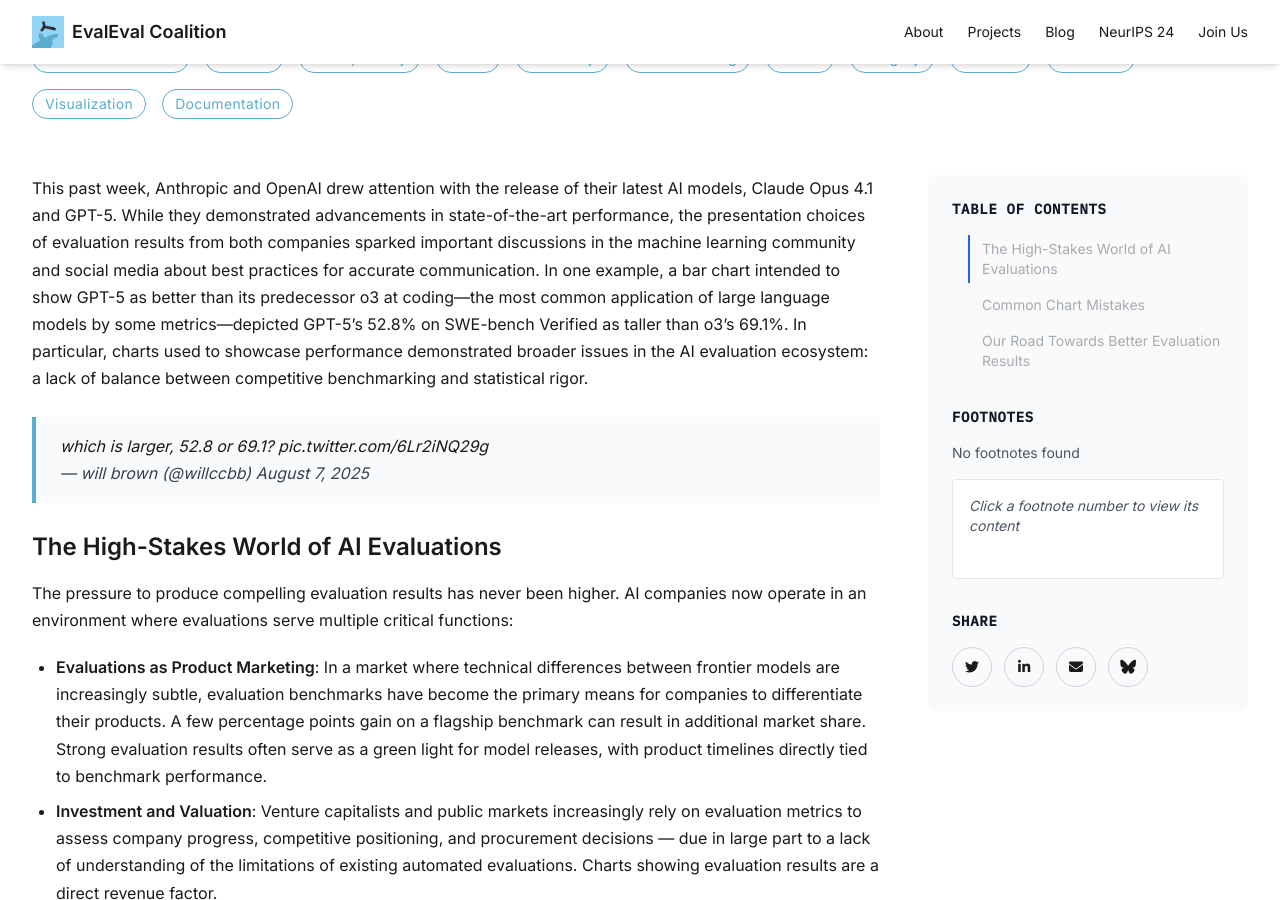
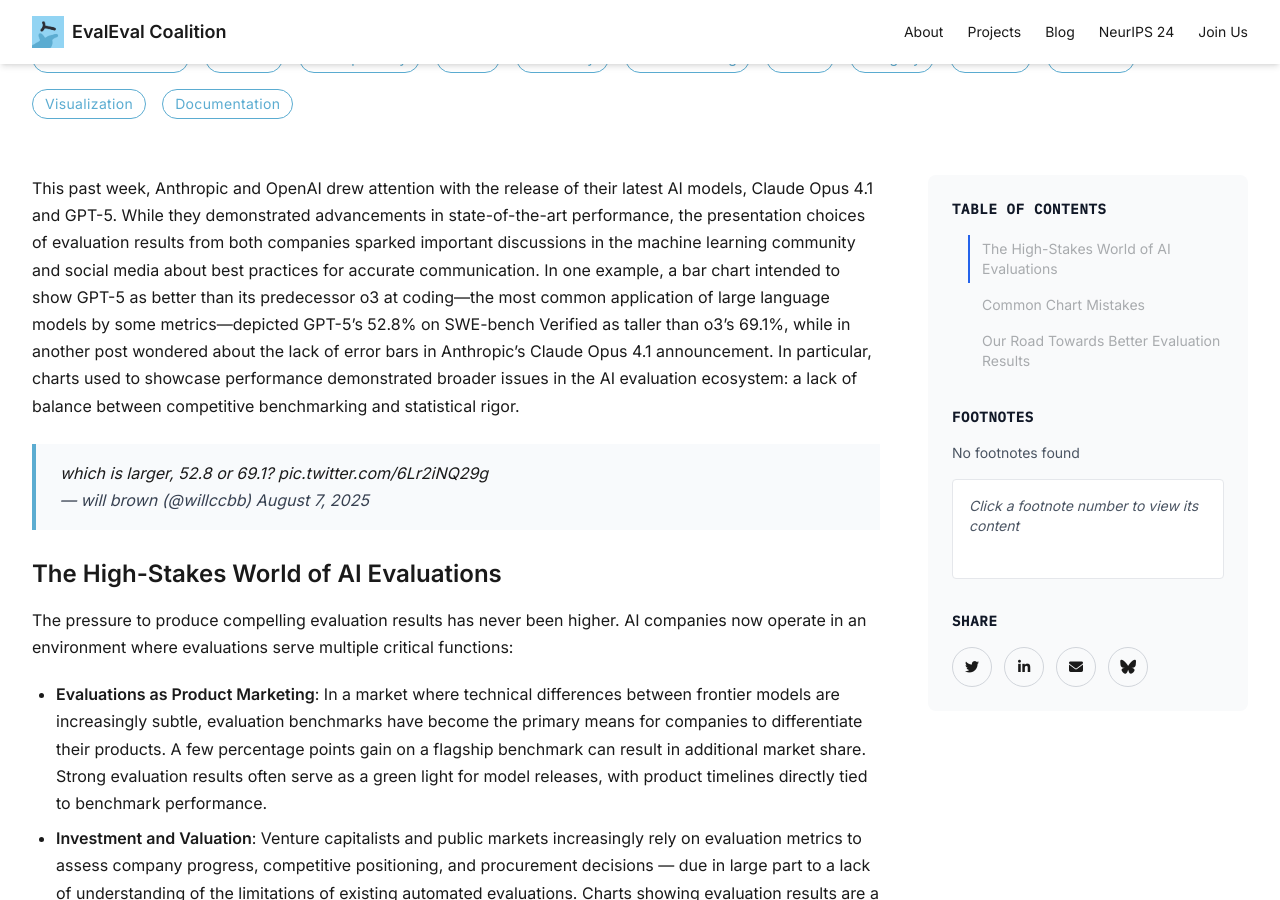
Before and after one commit to evaleval/evaleval.github.io, a Jekyll site: the page built from _posts/2025-08-10-blog-chart-crisis.md, in a window 1280 px wide and 900 px high, scrolled down 617 px. Built offline with Jekyll 4.4.1, drawn with Linux system fonts in a browser that asks for light colours; nearby versions of some CDN libraries; comment, search, counter and statistics services are not loaded.

Commit message:
Update 2025-08-10-blog-chart-crisis.md

```diff
--- a/_posts/2025-08-10-blog-chart-crisis.md
+++ b/_posts/2025-08-10-blog-chart-crisis.md
@@ -27,7 +27,7 @@
 description: "Charts used to showcase performance demonstrate broader issues in the AI evaluation ecosystem: a lack of balance between competitive benchmarking and statistical rigor."
 ---
 
-This past week, Anthropic and OpenAI drew attention with the release of their latest AI models, Claude Opus 4.1 and GPT-5. While they demonstrated advancements in state-of-the-art performance, the presentation choices of evaluation results from both companies sparked important discussions in the machine learning community and [social media](https://x.com/graphcrimes?s=21&t=DGhtzlwtn9OagRKXx6ySYw) about best practices for accurate communication. In one example, a bar chart intended to show GPT-5 as better than its predecessor o3 at coding—the most common application of large language models by some metrics—depicted GPT-5’s 52.8% on SWE-bench Verified as taller than o3’s 69.1%. In particular, charts used to showcase performance demonstrated broader issues in the AI evaluation ecosystem: a lack of balance between competitive benchmarking and statistical rigor.
+This past week, Anthropic and OpenAI drew attention with the release of their latest AI models, Claude Opus 4.1 and GPT-5. While they demonstrated advancements in state-of-the-art performance, the presentation choices of evaluation results from both companies sparked important discussions in the machine learning community and [social media](https://x.com/graphcrimes?s=21&t=DGhtzlwtn9OagRKXx6ySYw) about best practices for accurate communication. In one example, a bar chart intended to show GPT-5 as better than its predecessor o3 at coding—the most common application of large language models by some metrics—depicted GPT-5’s 52.8% on SWE-bench Verified as taller than o3’s 69.1%, while in another [post](https://x.com/jessicadai_/status/1952940745675162114) wondered about the lack of error bars in Anthropic's Claude Opus 4.1 announcement. In particular, charts used to showcase performance demonstrated broader issues in the AI evaluation ecosystem: a lack of balance between competitive benchmarking and statistical rigor.
 
 <blockquote class="twitter-tweet"><p lang="en" dir="ltr">which is larger, 52.8 or 69.1? <a href="https://t.co/6Lr2iNQ29g">pic.twitter.com/6Lr2iNQ29g</a></p>&mdash; will brown (@willccbb) <a href="https://twitter.com/willccbb/status/1953503727517938135?ref_src=twsrc%5Etfw">August 7, 2025</a></blockquote> <script async src="https://platform.twitter.com/widgets.js" charset="utf-8"></script>
 
```
